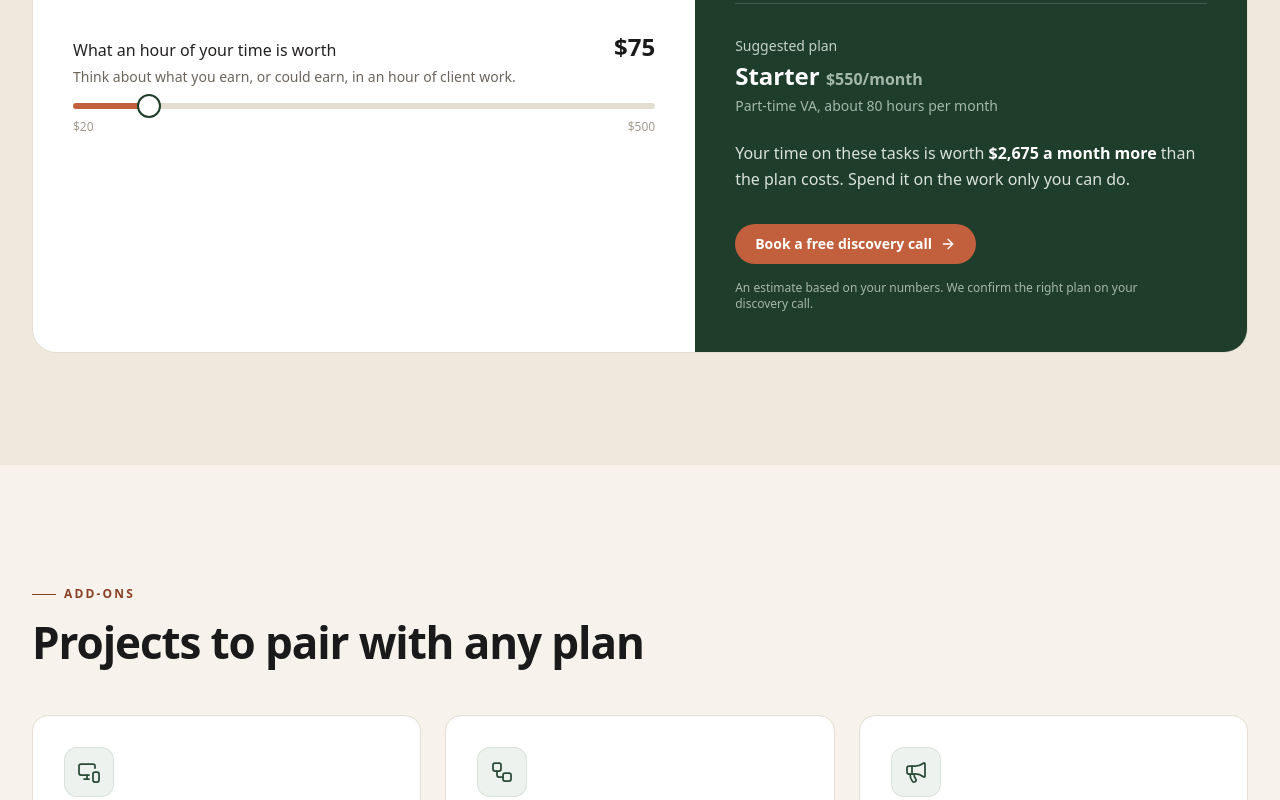
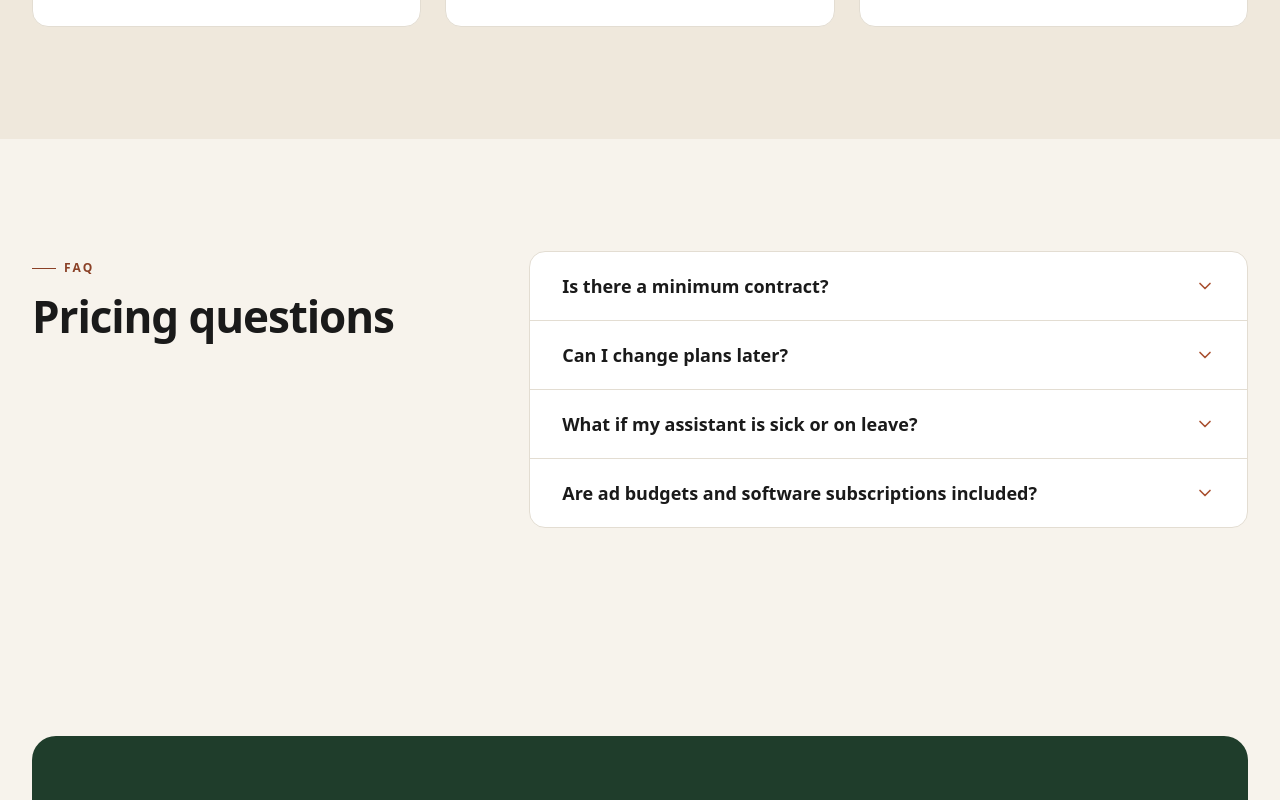
Before and after one commit to Carole27888/virtually-yours, a React (Vite) app: page /pricing in a window 1280 px wide. Shown: the part 2240-3040 px from the top of the page. Built offline with nearby package versions, Linux system fonts and the light colour scheme.

Commit message:
Hide time-back calculator

```diff
--- a/src/pages/Pricing.jsx
+++ b/src/pages/Pricing.jsx
@@ -8,7 +8,10 @@ import CheckList from "../components/ui/CheckList.jsx";
 import { Section, SectionHeading } from "../components/ui/Section.jsx";
 import { Text } from "../components/ui/Placeholder.jsx";
 import { Icon } from "../lib/icons.jsx";
-import TimeCalculator from "../components/sections/TimeCalculator.jsx";
+// Time-back calculator: hidden for now. To bring it back, uncomment this import
+// and the <TimeCalculator /> line below. The component and its text are kept in
+// components/sections/TimeCalculator.jsx and data/pricing.js (`calculator`).
+// import TimeCalculator from "../components/sections/TimeCalculator.jsx";
 import { pageMeta } from "../lib/seo.js";
 import { site } from "../data/site.js";
 import { addOns, customTeam, plans, pricingFaqs, pricingIntro } from "../data/pricing.js";
@@ -83,9 +86,9 @@ export default function Pricing() {
         </Reveal>
       </Section>
 
-      <TimeCalculator tone="tint" />
+      {/* <TimeCalculator tone="tint" /> */}
 
-      <Section>
+      <Section tone="tint">
         <SectionHeading eyebrow="Add-ons" title="Projects to pair with any plan" />
         <div className="mt-12 grid gap-6 md:grid-cols-3">
           {addOns.map((a, i) => (
@@ -103,7 +106,7 @@ export default function Pricing() {
         </div>
       </Section>
 
-      <Section tone="tint">
+      <Section>
         <div className="grid gap-12 lg:grid-cols-[1fr_1.6fr]">
           <SectionHeading eyebrow="FAQ" title="Pricing questions" />
           <Accordion items={pricingFaqs} />
```
